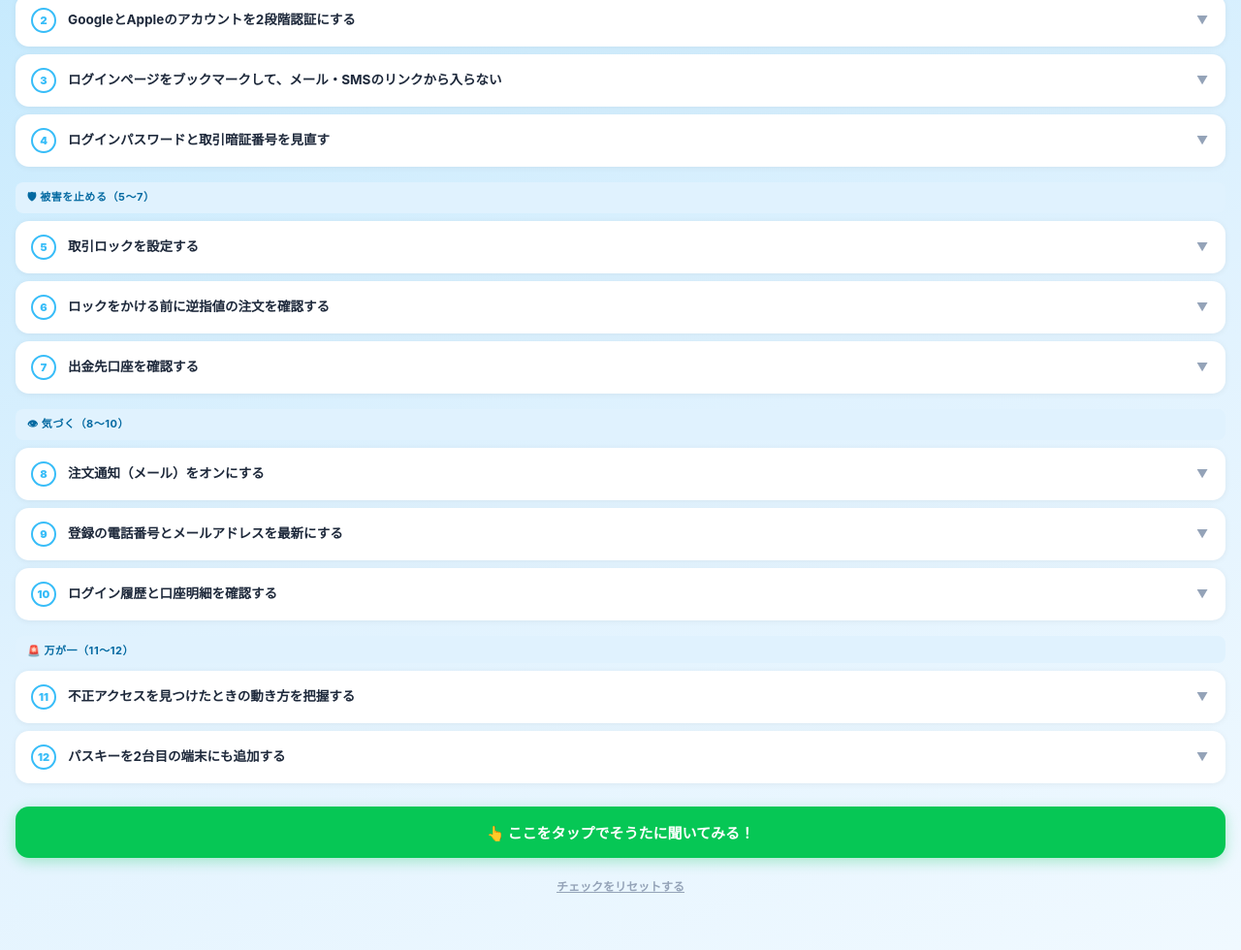
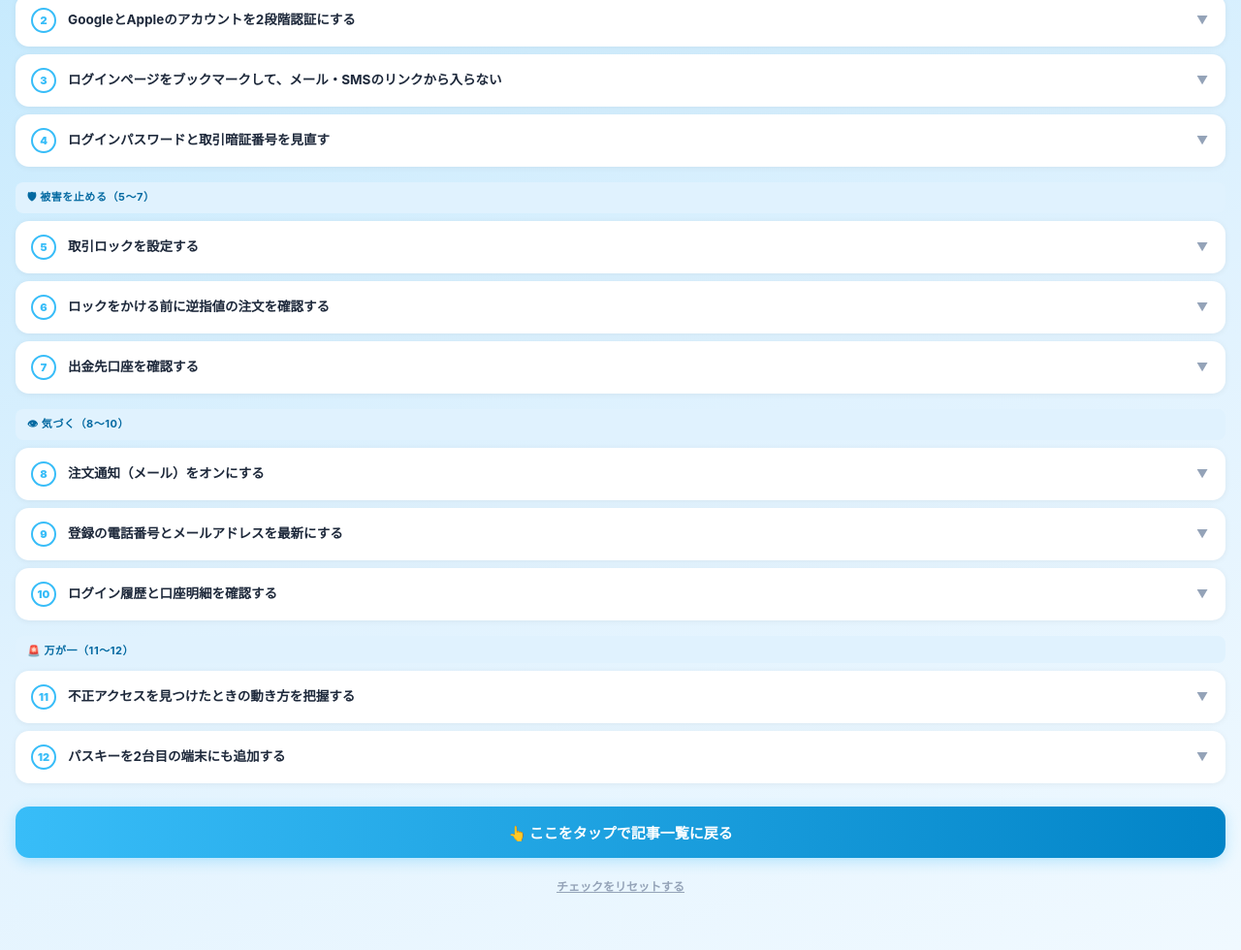
Before and after one commit to sota-toushilife/other-presents, a plain HTML site: page rakuten-security-guide.html in a window 1280 px wide. Shown: the part 379-1359 px from the top of the page at 97% size. Drawn offline with Linux system fonts and the light colour scheme.

Commit message:
セキュリティガイド：ボタンを記事一覧リンクに変更

```diff
--- a/rakuten-security-guide.html
+++ b/rakuten-security-guide.html
@@ -483,7 +483,7 @@
   </div>
 </div>
 
-<a href="https://lin.ee/tXRnQHW" class="line-btn" target="_blank">👆 ここをタップでそうたに聞いてみる！</a>
+<a href="https://sota-toushilife.github.io/other-presents/" class="line-btn" style="background: linear-gradient(90deg, #38bdf8, #0284c7); box-shadow: 0 4px 14px rgba(56,189,248,0.3);">👆 ここをタップで記事一覧に戻る</a>
 <button class="reset-btn" onclick="resetAll()">チェックをリセットする</button>
 
 <script>
```
